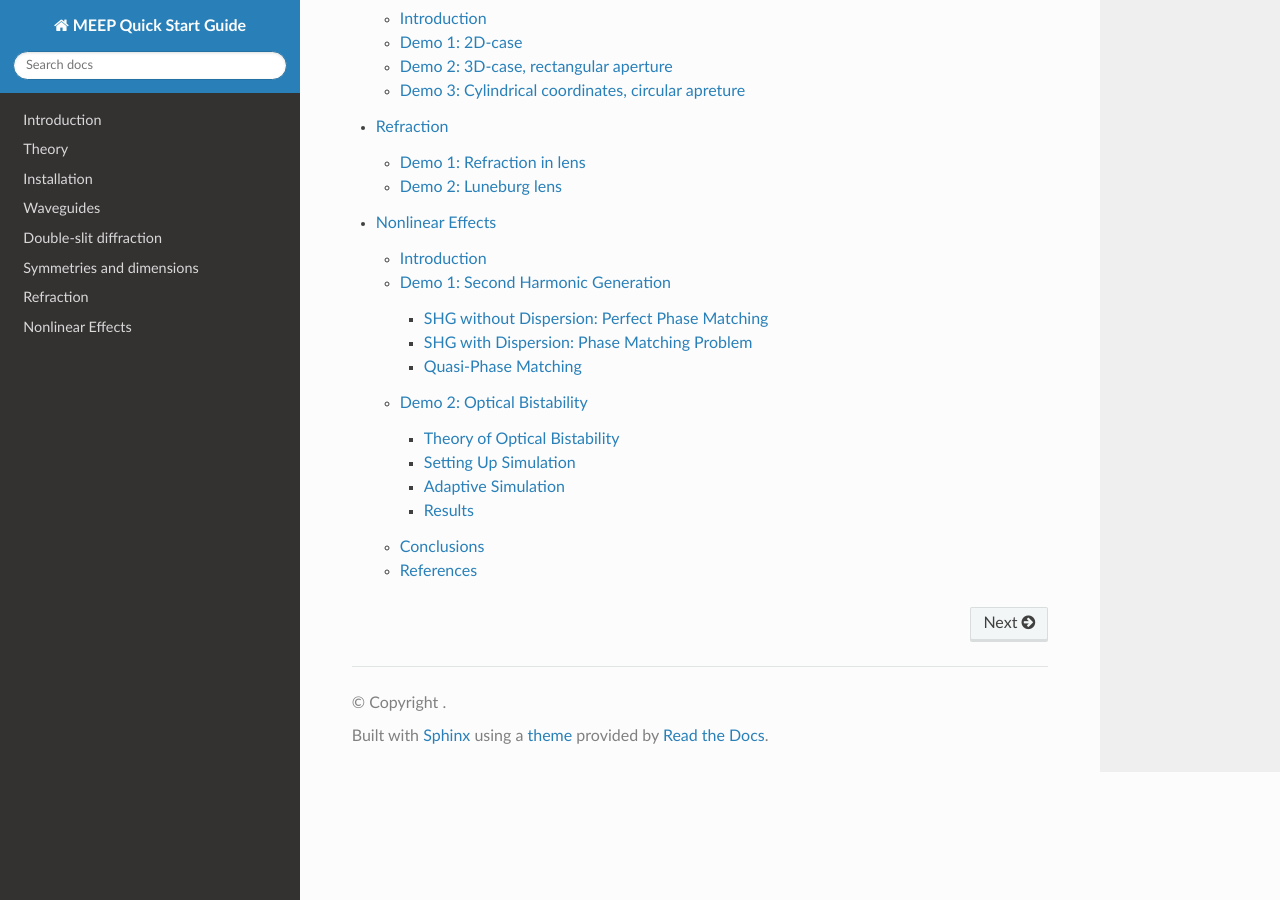
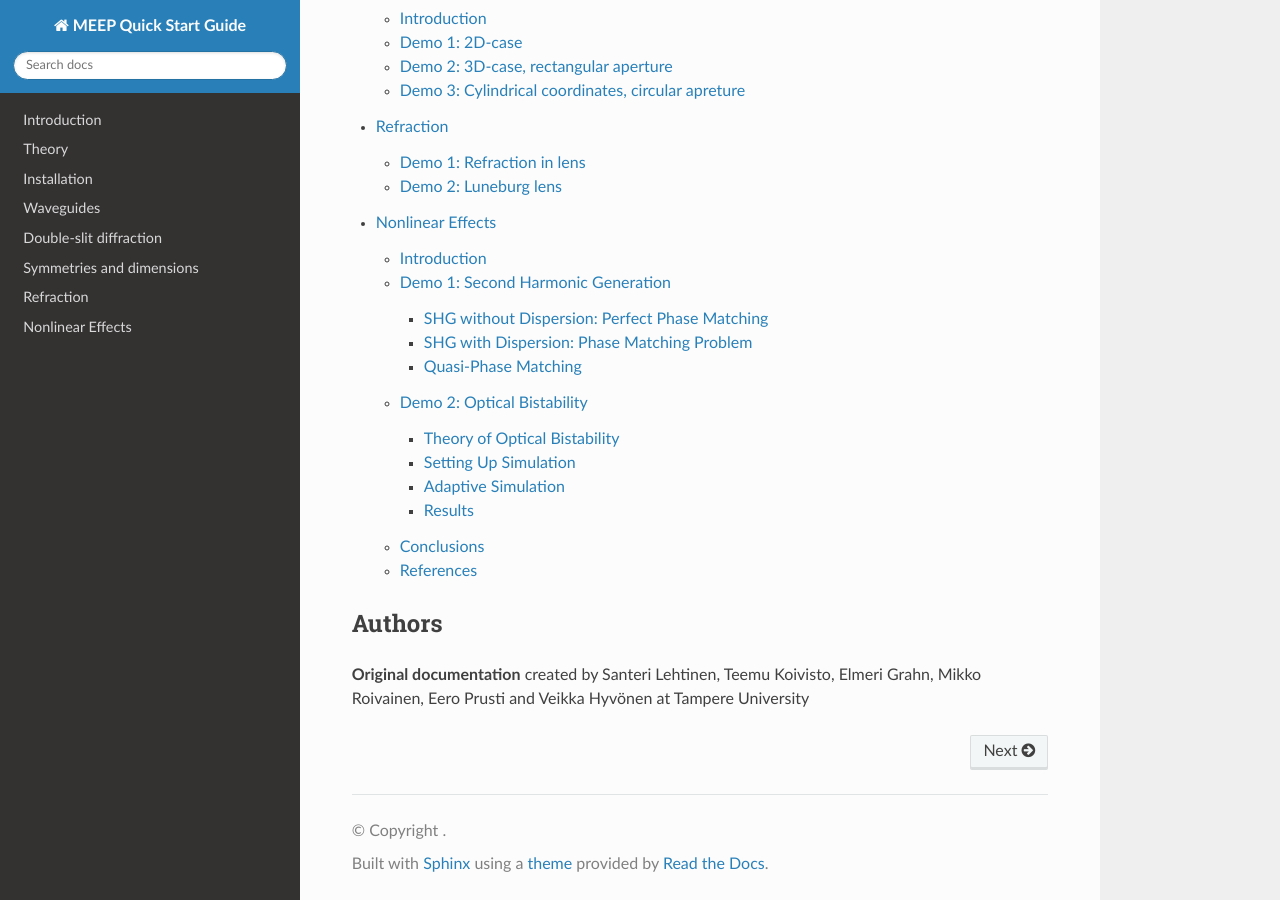
Before and after one commit to lehtisa/tuni_meep_doc, a Sphinx documentation site: the page built from docs/source/index.rst, in a window 1280 px wide and 900 px high, scrolled down 1522 px. Built offline with Sphinx 7.4.7 and the Read the Docs theme 3.1.0, drawn with Linux system fonts in a browser that asks for light colours; pages that are not in the unit, such as notebooks, are missing from menus.

Commit message:
Tekijätiedot lisätty

```diff
--- a/docs/source/index.rst
+++ b/docs/source/index.rst
@@ -23,3 +23,9 @@ Contents
    reflection_and_refraction
    nonlinear_phenomena
    applied_demo
+
+
+Authors
+-------
+
+**Original documentation** created by Santeri Lehtinen, Teemu Koivisto, Elmeri Grahn, Mikko Roivainen, Eero Prusti and Veikka Hyvönen at Tampere University
```
